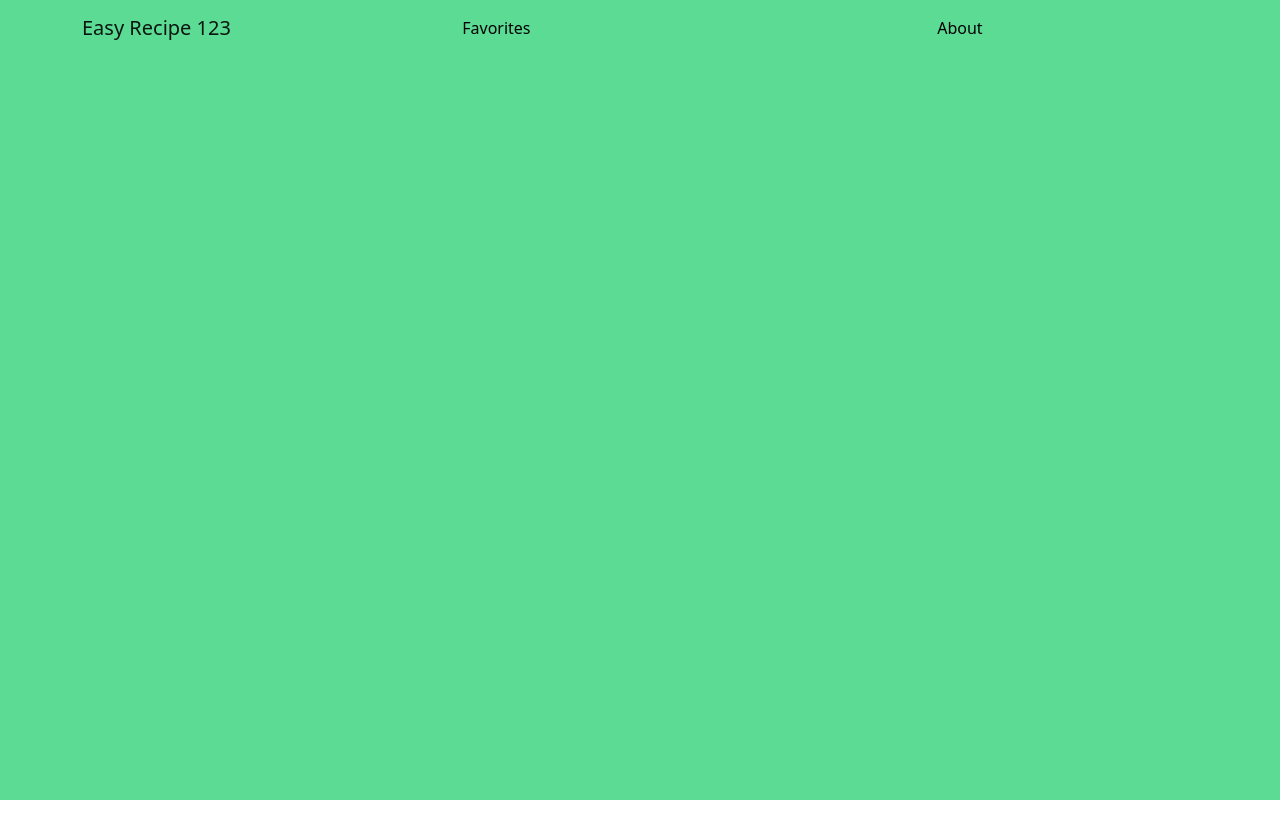
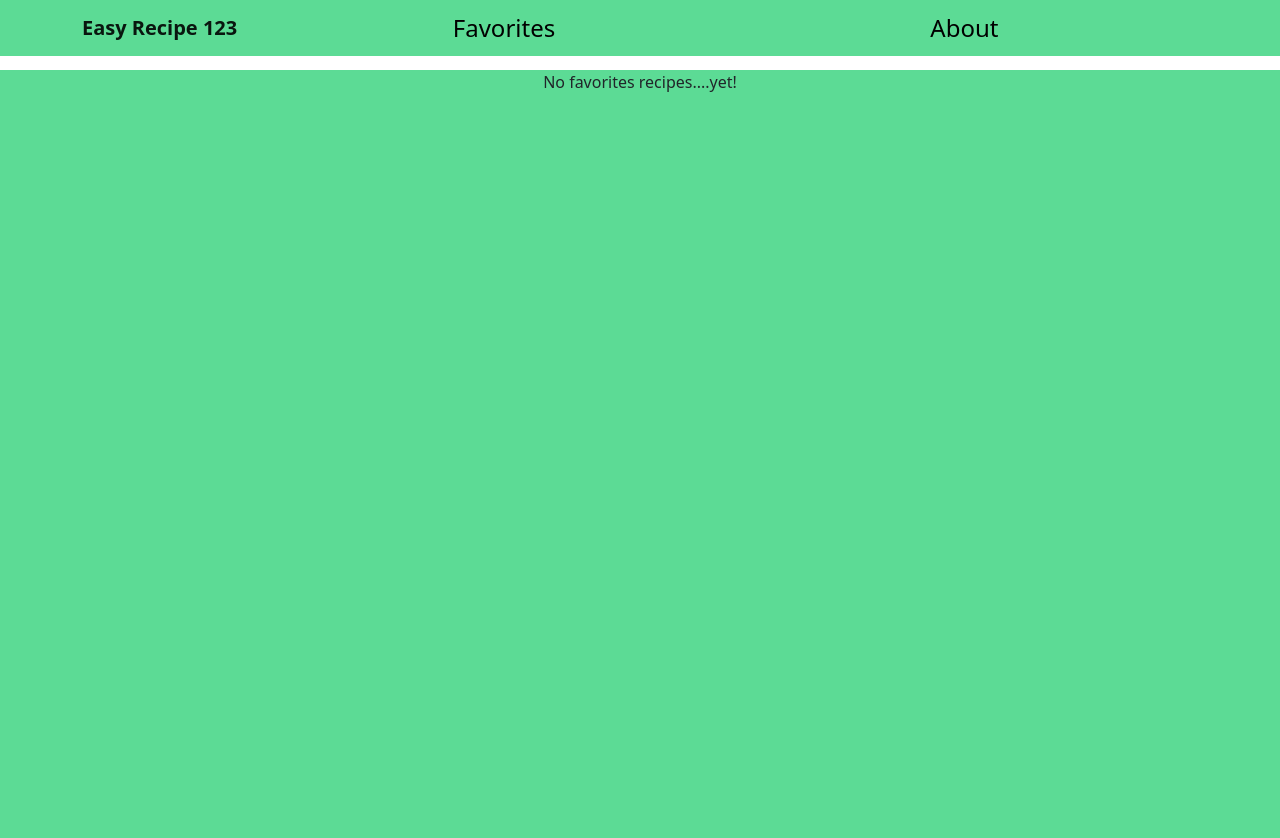
Before and after one commit to smhenderson89/easyRecipe, a React (Create React App) app: page /Favorites in a window 1280 px wide. Shown: the top 838 px of the page. Before the commit the page ends 800 px from the top, so only its background shows below. Built offline with nearby package versions, Linux system fonts and the light colour scheme.

Commit message:
morning fixes

```diff
--- a/src/App.css
+++ b/src/App.css
@@ -146,4 +146,9 @@ input.largerCheckbox {
 
 .profilePic {
   max-width: 25%;
+  margin-top: 50px;
 }
+
+.noFavorites {
+  margin-top: 70px;
+}
--- a/src/Components/Favorites.jsx
+++ b/src/Components/Favorites.jsx
@@ -2,20 +2,24 @@ import React from 'react'
 import {Col, Row} from 'react-bootstrap';
 import { useSelector } from 'react-redux';
 import RecipeCard from './RecipeCard';
+import NoFavorites from './NoFavorites';
 
 // TODO: If not favorites selected, then show message "No Favorites selected"
 
 export default function Favorites() {
     const FavoritesData = useSelector((state) => state.Favorites);
-
+    if (FavoritesData.length === 0) {
+        return <NoFavorites />
+    } else {
         return (
             <div>
-            <h1>Favorites</h1>
+                <h1 >Favorites</h1>
                 <div className="recipe-container">
                     <Row>
                     {FavoritesData && FavoritesData.map((recipe, index) => {
                         return (
-                        <Col key = {index} xs={12} sm={6} md={6} lg={4} xl={3} className = "mb-6">
+                            <Col key = {index} xs={12} sm={6} md={6} lg={4} xl={3}
+                            className = "mb-6">
                             <RecipeCard index = {index} recipe = {recipe} />
                             </Col>
                             )
@@ -25,3 +29,4 @@ export default function Favorites() {
             </div>
         )
     }
+}
--- a/src/Components/Navbar.css
+++ b/src/Components/Navbar.css
@@ -11,8 +11,14 @@
 .navLinks {
     color: black;
     text-decoration: none;
+    font-size: 1.5em;
 }
 
 .navbar-nav {
     justify-content: space-around;
 }
+
+.navbar-brand {
+    font-weight: bold;
+    color: var(--SiteDarkBlue)
+}
--- /dev/null
+++ b/src/Components/NoFavorites.jsx
@@ -0,0 +1,11 @@
+import React from 'react'
+
+function NoFavorites() {
+    return (
+        <div className = "noFavorites">
+            No favorites recipes....yet!
+        </div>
+    )
+}
+
+export default NoFavorites
--- a/src/Components/SearchRecipe.jsx
+++ b/src/Components/SearchRecipe.jsx
@@ -24,7 +24,9 @@ function SearchRecipe() {
             .then((res) => res.data)
             .then((data) => {
                 if (data.count === 0) { // If no results for the search
-                    setRecipeList()
+                    console.log('no recipe found');
+                    return false;
+                    // TODO: Fix recipe not found!!!
                 } else {
                     return setRecipeList(data.hits)
                 }
@@ -36,7 +38,7 @@ function SearchRecipe() {
         setInputValue(event.target.value)
     }
 
-    // UseEffect for Default Information:
+    // UseEffect for Default API Call:
     const getDefaultRecipe = () => {
         // console.log('API called');
         // event.preventDefault()
@@ -65,12 +67,15 @@ function SearchRecipe() {
         // console.log('UseEffect Fired');
     }, [])
 
+    if (getRecipe === false) {
+        return (<div>No recipes found, please search another</div>)
+    } else {
 
         // Return Cards of recipes
         return (
             <div>
                 <h3 className="title">Recipe Search</h3>
-            <form className = "p-3" onSubmit = {getRecipe}>
+                <form className = "p-4" onSubmit = {getRecipe}>
                     <input className = "pr-2" value = {inputValue} onChange = {handleChange} type = "text" placeholder="Enter recipe here..." />
                     <Button className = "buttonSearch" variant="outline-dark" size = "sm" type = "submit">Search Recipe</Button>
                 </form>
@@ -90,5 +95,6 @@ function SearchRecipe() {
 
         )
     }
+}
 
 export default SearchRecipe
```
Lines whose indentation alone changed are shown as unchanged.
